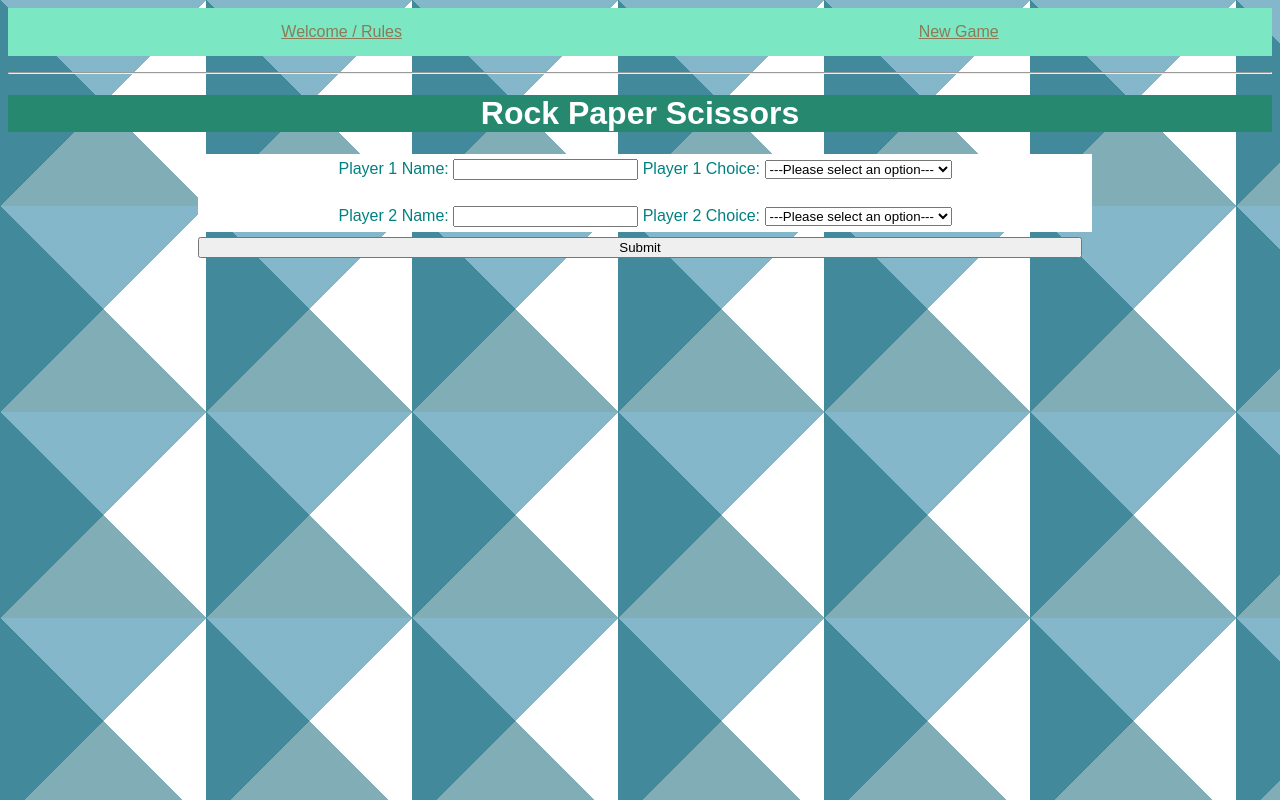
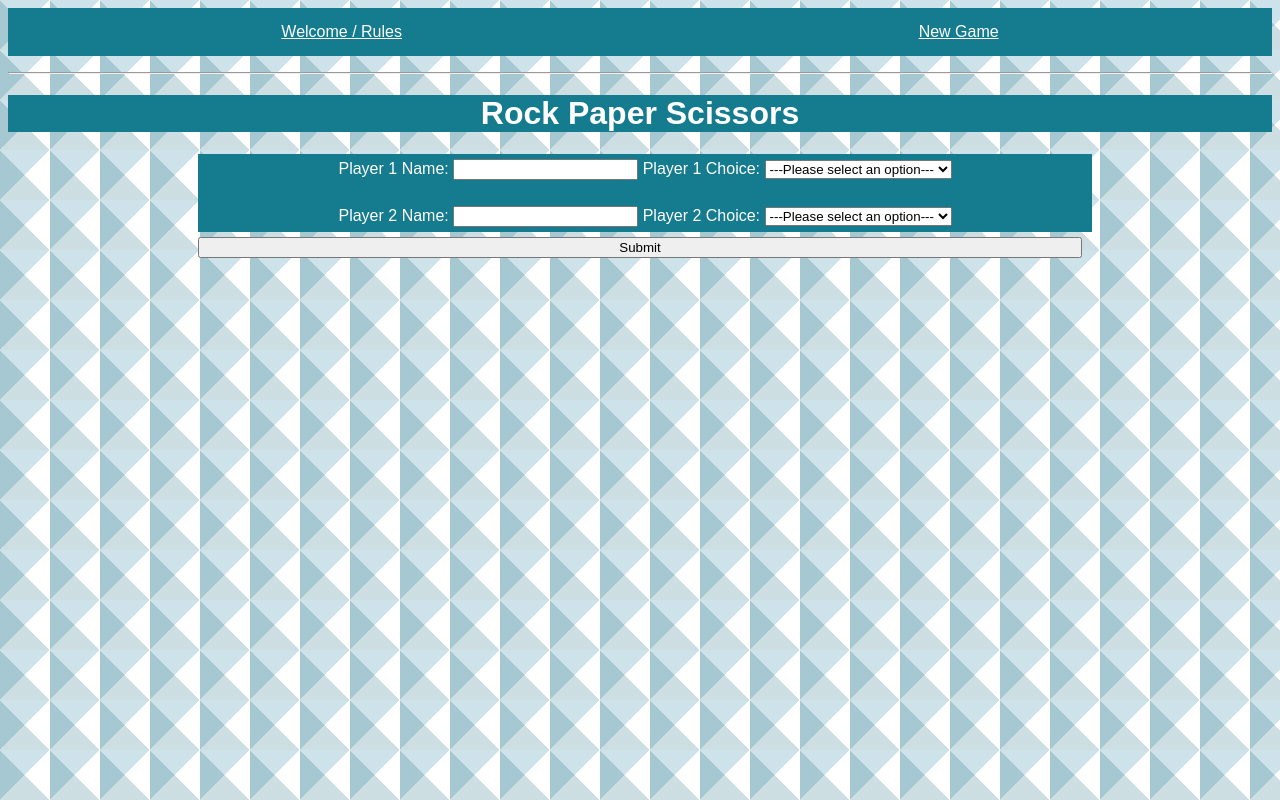
Before and after one commit to DSoutter/w3_rps_hw, a Flask app: page /game in a window 1280 px wide. Run offline with Flask 2, Linux system fonts and the light colour scheme.

Commit message:
Working game

```diff
--- a/models/game.py
+++ b/models/game.py
@@ -7,7 +7,7 @@ class Game():
             return None
         elif player1.choice == "rock" and player2.choice == "scissors":
             return player1
-        elif player1.choice == "paper" and player2.choice == "scissors":
+        elif player1.choice == "paper" and player2.choice == "rock":
             return player1
         elif player1.choice == "scissors" and player2.choice == "paper":
             return player1
--- a/static/style.css
+++ b/static/style.css
@@ -1,9 +1,9 @@
 html {
     background-color: white;
     background-image:
-    linear-gradient(45deg, rgba(2, 92, 110, 0.5) 50%, transparent 50%),
-    linear-gradient(135deg, rgba(10, 111, 151, 0.5) 50%, transparent 50%);
-background-size: 206px 206px;
+    linear-gradient(45deg, rgba(2, 92, 110, 0.2) 50%, transparent 50%),
+    linear-gradient(135deg, rgba(10, 111, 151, 0.2) 50%, transparent 50%);
+background-size: 50px 50px;
 }
 
 body {
@@ -12,31 +12,32 @@ body {
 
 html > body > ul {
     display: flex;
-    background-color: rgb(124, 231, 195);
+    background-color: rgb(21, 123, 142);
     padding:15px;
     justify-content: space-around;
     flex-direction: row;
 }
 
 body > ul > a {
-    color: rgb(141, 122, 86);
+    color: white;
 }
 body > h1{
-    background: rgb(38, 136, 111);
+    background-color: rgb(21, 123, 142);
     text-align: center;
     color: white;
 }
 
 body > div {
-    background-color: thistle;
-    color: teal;
+    background-color: rgb(21, 123, 142);
+    color: white;
+    padding: 5px
 }
 
 .p1, .p2 {
     align-items: center;
     text-align: center;
     width: 70%;
-    background-color: white;
+    background-color:  rgb(21, 123, 142);
     margin-left: 15%;
     padding: 5px;
     /* height: 25px */
@@ -53,5 +54,5 @@ body > div {
     display: flex;
     flex-direction: column;
     text-align: center;
-    background-color: white;
+    background-color:  rgb(21, 123, 142);
 }
```
